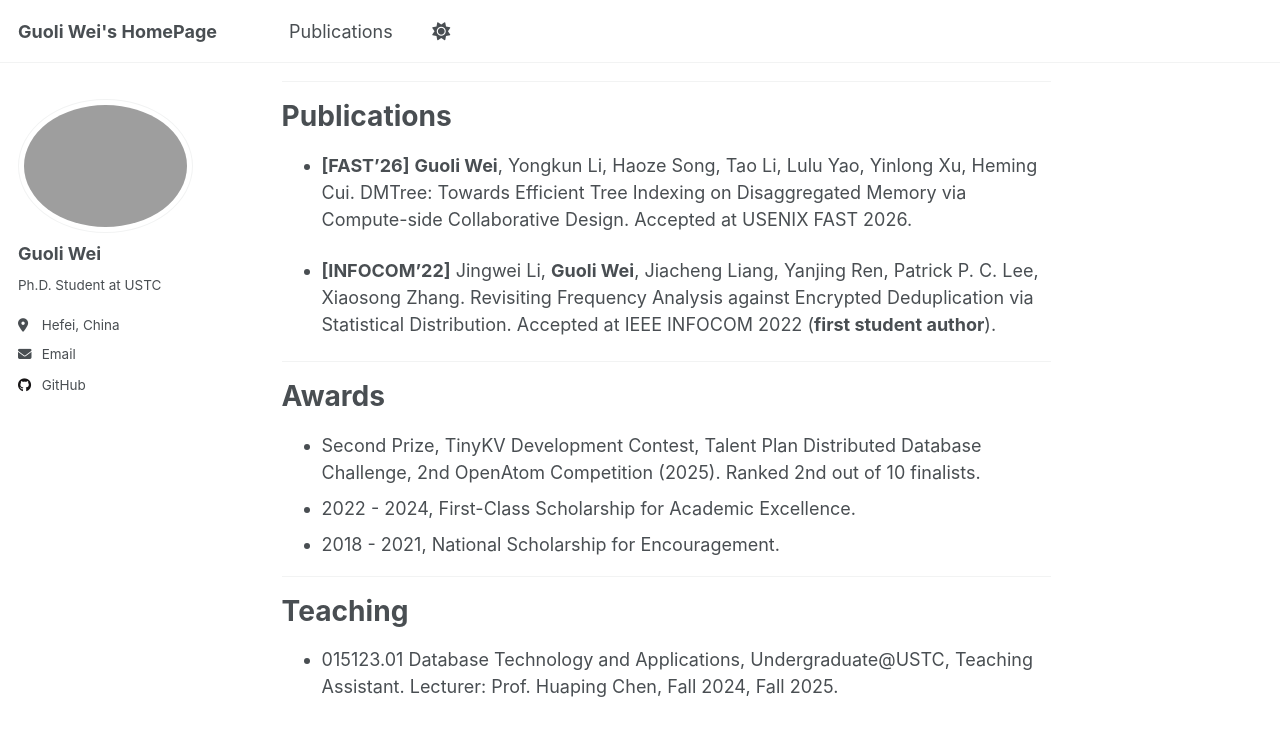
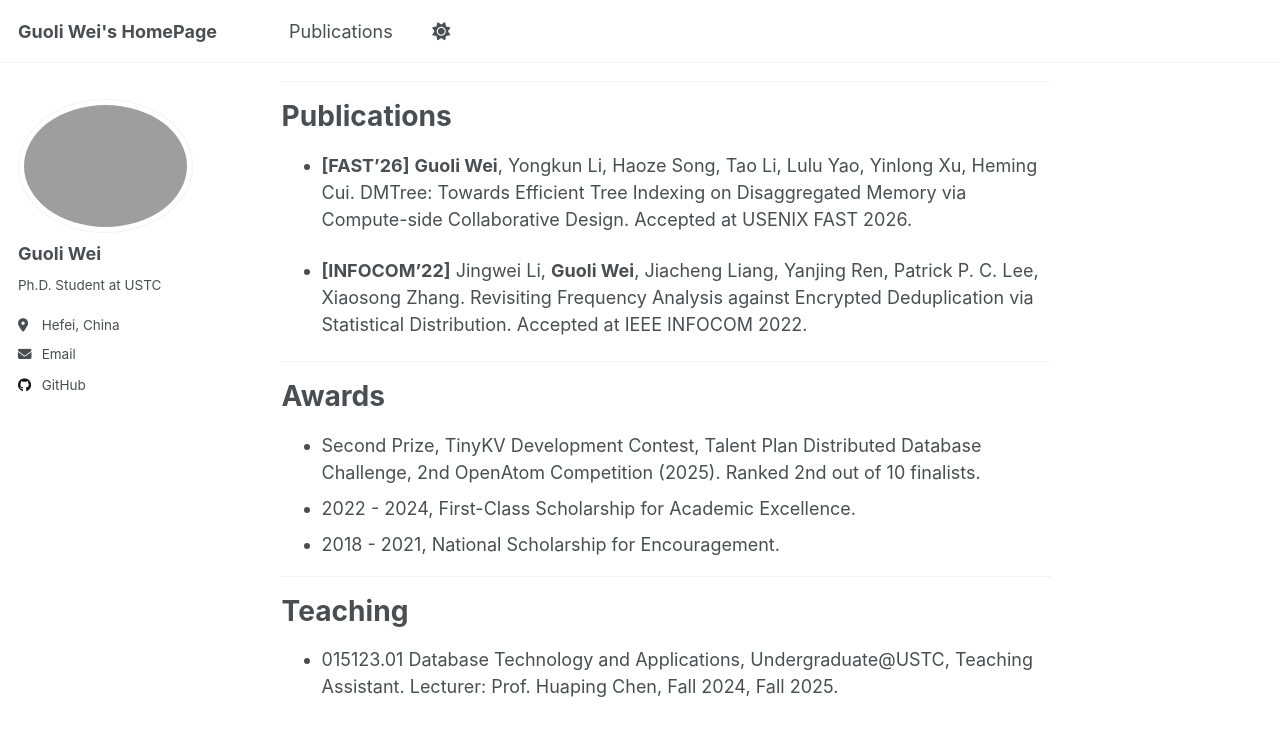
Before and after one commit to muouim/muouim.github.io, a Jekyll site: the page built from _pages/about.md, in a window 1280 px wide and 900 px high, scrolled down 319 px. Shown: the top 736 px of the window. Built offline with Jekyll 4.4.1, drawn with Linux system fonts in a browser that asks for light colours; a script that is not in the unit is left out.

Commit message:
update about.md (25-12-09)

```diff
--- a/_pages/about.md
+++ b/_pages/about.md
@@ -21,7 +21,7 @@ Prior to my current program, I received a Bachelor’s degree in Cyberspace Secu
 
 - **[FAST'26]** **Guoli Wei**, Yongkun Li, Haoze Song, Tao Li, Lulu Yao, Yinlong Xu, Heming Cui. DMTree: Towards Efficient Tree Indexing on Disaggregated Memory via Compute-side Collaborative Design. Accepted at USENIX FAST 2026.
 
-- **[INFOCOM'22]** Jingwei Li, **Guoli Wei**, Jiacheng Liang, Yanjing Ren, Patrick P. C. Lee, Xiaosong Zhang. Revisiting Frequency Analysis against Encrypted Deduplication via Statistical Distribution. Accepted at IEEE INFOCOM 2022 (**first student author**).
+- **[INFOCOM'22]** Jingwei Li, **Guoli Wei**, Jiacheng Liang, Yanjing Ren, Patrick P. C. Lee, Xiaosong Zhang. Revisiting Frequency Analysis against Encrypted Deduplication via Statistical Distribution. Accepted at IEEE INFOCOM 2022.
 
 
 
```
